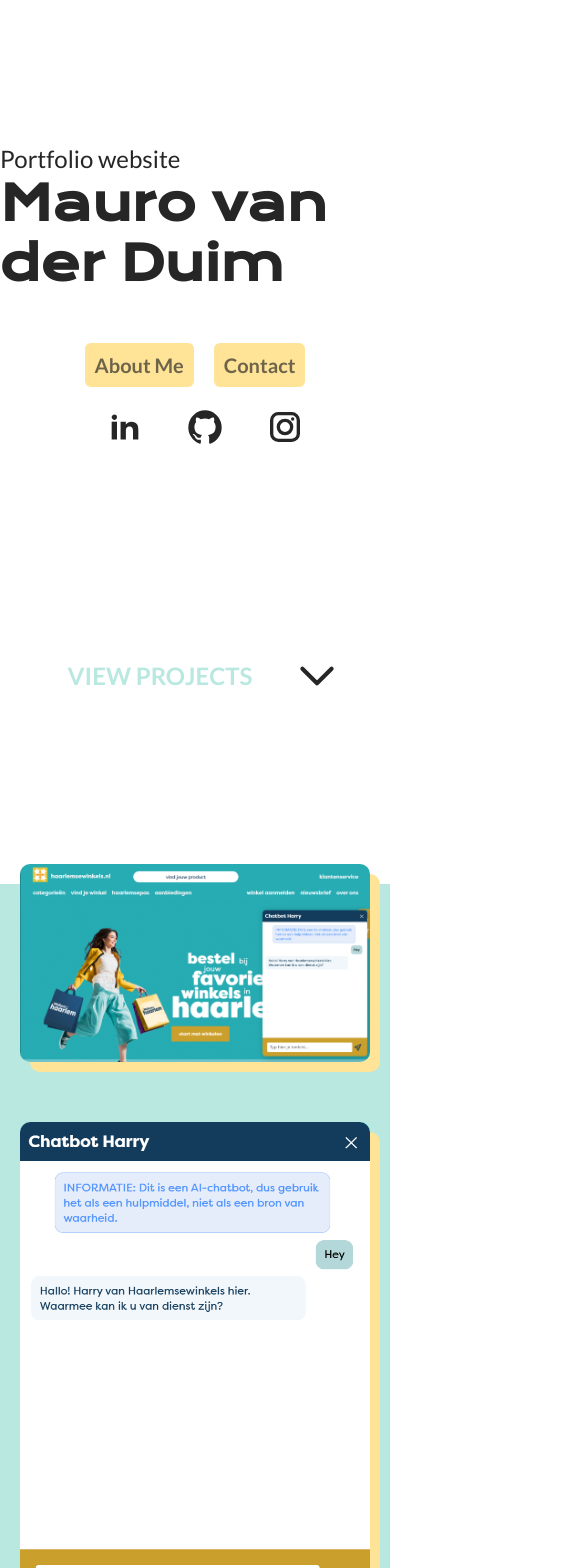
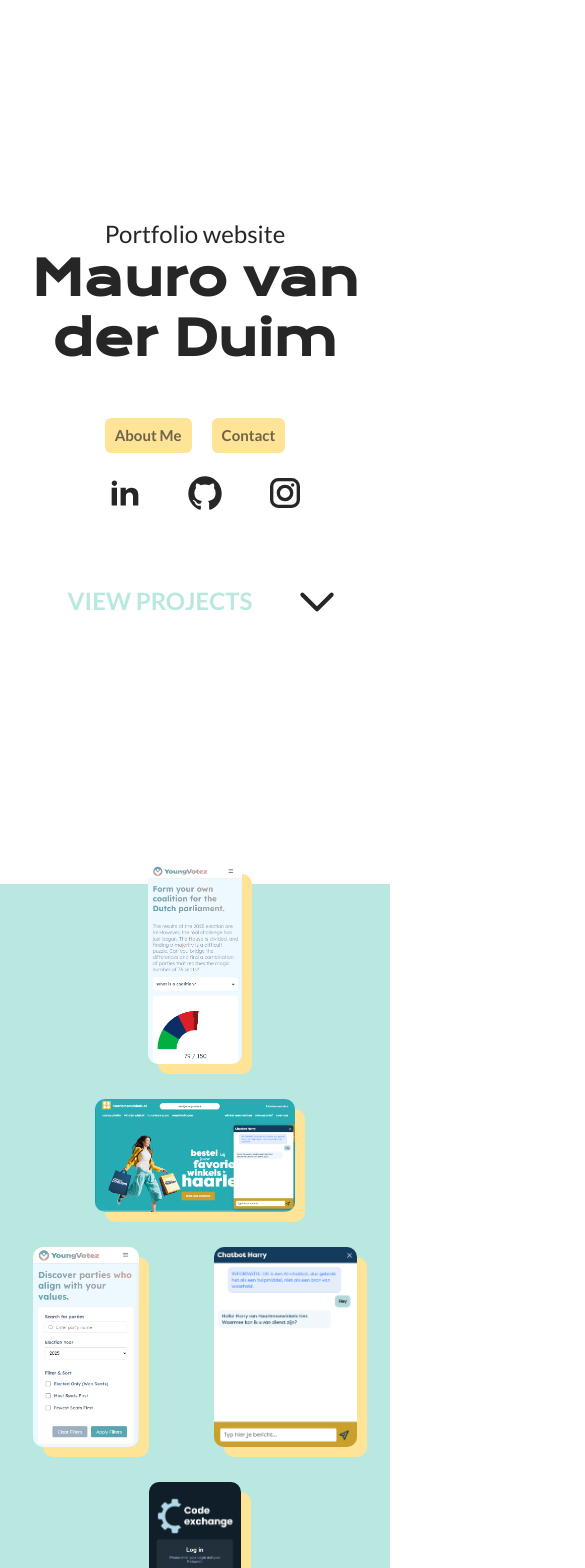
Before and after one commit to Maurozi/Portfolio, a React (Vite) app: page / in a window 390 px wide. Shown: the top 1568 px of the page, 585 px wide, since content can reach past the window. Built offline with nearby package versions, Linux system fonts and the light colour scheme; a web font is replaced by a local one.

Commit message:
feat: enhance Home page with new button styles, project images, and contact form

```diff
--- a/src/pages/Home.css
+++ b/src/pages/Home.css
@@ -1,4 +1,36 @@
 /* HERO */
+button {
+    display: inline-flex;
+    align-items: center;
+    justify-content: center;
+    gap: 8px;
+    padding: 10px;
+    font-size: clamp(15px, 2.5vw, 20px);
+    line-height: 1;
+    outline: none;
+    border: none;
+    border-radius: 6px;
+    font-weight: 600;
+    background-color: #FFE396;
+    color: #262626ab;
+    transition: all 0.3s ease;
+    text-align: center;
+}
+
+button svg {
+    display: block;
+    width: 1.15em;
+    height: 1.15em;
+    flex-shrink: 0;
+    transition: all 0.3s ease;
+    padding: 0;
+    margin: 0;
+}
+
+button:hover {
+    cursor: pointer;
+    background-color: #fdefc7;
+}
 
 .home {
     font-family: "Lato", sans-serif;
@@ -16,12 +48,13 @@
 .hero-text {
     display: flex;
     flex-direction: column;
-    align-items: start;
+    align-items: center;
     justify-content: center;
-    margin-bottom: 200px;
+    margin-bottom: clamp(60px, 5vw, 200px);
 }
 
 .hero-text h1 {
+    text-align: center;
     font-family: "Krona One", sans-serif;
     font-size: clamp(3rem, 8vw, 7.5rem);
 }
@@ -38,23 +71,6 @@
     justify-content: center;
     gap: 20px;
     margin-top: 50px;
-}
-
-.hero-buttons button {
-    padding: 10px;
-    font-size: 20px;
-    outline: none;
-    border: none;
-    border-radius: 6px;
-    font-weight: 600;
-    background-color: #FFE396;
-    color: #262626ab;
-    transition: all 0.3s ease;
-}
-
-.hero-buttons button:hover {
-    cursor: pointer;
-    background-color: #FFE396ab;
 }
 
 .socials-anchors {
@@ -116,6 +132,7 @@
 .home-projects {
     min-height: 100vh;
     background-color: #B9E8E0;
+    padding-bottom: 40px;
 }
 
 .project-list {
@@ -128,15 +145,88 @@
 }
 
 .project-list img {
-    max-width: auto;
-    max-height: 500px;
-    min-height: 100px;
-    min-width: 100px;
-    object-fit: contain;
+    object-fit: cover;
     border-radius: 10px;
     box-shadow: 10px 10px 0px #FFE396;
     transition: transform 0.3s ease, box-shadow 0.3s ease;
     margin-top: -40px;
+}
+
+.project-list img.portrait {
+    width: auto;
+    height: 500px;
+}
+
+.project-list img.landscape {
+    width: 1000px;
+    height: auto;
+}
+
+@media screen and (max-width: 1324px) {
+    .project-list {
+        gap: 70px;
+    }
+
+    .project-list img.portrait {
+        width: auto;
+        height: 500px;
+    }
+
+    .project-list img.landscape {
+        width: 600px;
+        height: auto;
+    }
+}
+
+/* Tablet screens */
+@media screen and (max-width: 1024px) {
+    .project-list {
+        gap: 70px;
+    }
+
+    .project-list img.portrait {
+        width: auto;
+        height: 400px;
+    }
+
+    .project-list img.landscape {
+        width: 500px;
+        height: auto;
+    }
+}
+
+/* Mobile screens */
+@media screen and (max-width: 768px) {
+    .project-list {
+        gap: 75px;
+    }
+
+    .project-list img.portrait {
+        width: auto;
+        height: 300px;
+    }
+
+    .project-list img.landscape {
+        width: 300px;;
+        height: auto;
+    }
+}
+
+/* Extra small screens */
+@media screen and (max-width: 480px) {
+    .project-list {
+        gap: 75px;
+    }
+
+    .project-list img.portrait {
+        width: auto;
+        height: 200px;
+    }
+
+    .project-list img.landscape {
+        width: 200px;;
+        height: auto;
+    }
 }
 
 /* ABOUT ME */
@@ -191,3 +281,85 @@
     max-width: 1000px;
     margin-left: 20px;
 }
+
+/* CONTACT */
+
+.contact {
+    min-height: 100vh;
+    display: flex;
+    flex-direction: column;
+    align-items: start;
+    justify-content: start;
+    padding: 40px;
+    background-color: #262626;
+    color: #FFFFFF;
+}
+
+.contact h1 {
+    font-family: "Krona One", sans-serif;
+    font-size: clamp(2.5rem, 6vw, 5rem);
+}
+
+.contact p {
+    font-size: clamp(1.25rem, 2.5vw, 2.0rem);
+}
+
+.contact-form {
+    display: flex;
+    flex-direction: column;
+    align-items: start;
+    justify-content: center;
+    gap: 50px;
+    margin-top: 40px;
+}
+
+.contact-information {
+    display: flex;
+    flex-direction: row;
+    align-items: start;
+    justify-content: center;
+    gap: 20px;
+}
+
+.contact-information input {
+    padding: 10px;
+    font-size: clamp(15px, 2.5vw, 20px);
+    outline: none;
+    border: none;
+    border-radius: 6px;
+    width: 300px;
+}
+
+.contact-form textarea {
+    padding: 10px;
+    font-size: clamp(15px, 2.5vw, 20px);
+    outline: none;
+    border: none;
+    border-radius: 6px;
+    width: 100%;
+    height: 200px;
+}
+
+.contact-socials {
+    display: flex;
+    flex-direction: row;
+    flex-wrap: wrap;
+    align-items: center;
+    justify-content: center;
+    gap: 40px;
+    margin-top: 50px;
+}
+
+.contact-socials a {
+    color: #FFE396;
+}
+
+.contact-socials a:hover {
+    color: #fdefc7;
+}
+
+.contact-socials a svg {
+    width: 40px;
+    height: auto;
+    transition: all 0.3s ease;
+}
--- a/src/pages/Home.jsx
+++ b/src/pages/Home.jsx
@@ -1,6 +1,13 @@
 import { useRef } from "react"
 import "./Home.css"
 import { motion as Motion } from "motion/react"
+import yvPhone1 from "../assets/YV-phone1.png"
+import yvPhone2 from "../assets/YV-phone2.png"
+import chatbotBanner from "../assets/Chatbot-banner.png"
+import chatbotChat from "../assets/Chatbot-chat.png"
+import ceBanner from "../assets/CE-banner.png"
+import cePhone1 from "../assets/CE-phone1.png"
+import diplomaImage from "../assets/Diploma.png"
 
 function Home() {
   const projectsRef = useRef(null)
@@ -36,6 +43,9 @@ function Home() {
       transition: { duration: 0.4, ease: "easeOut" } // slower child pop-up
     }
   }
+
+  const projectHover = { scale: 1.03 }
+  const projectHoverTransition = { duration: 0.1, ease: "ease" }
 
   return (
     <section className="home" >
@@ -88,12 +98,12 @@ function Home() {
 
       <Motion.div className="home-projects" ref={projectsRef} variants={fadeUp} initial="hidden" whileInView="show" viewport={{ once: true, amount: 0.3 }}>
         <div className="project-list">
-          <Motion.img src="../src/assets/Chatbot-banner.png" alt="Project Image" variants={childFadeUp} />
-          <Motion.img src="../src/assets/Chatbot-chat.png" alt="Project Image" variants={childFadeUp} />
-          <Motion.img src="../src/assets/YV-phone2.png" alt="Project Image" variants={childFadeUp} />
-          <Motion.img src="../src/assets/CE-banner.png" alt="Project Image" variants={childFadeUp} />
-          <Motion.img src="../src/assets/CE-phone1.png" alt="Project Image" variants={childFadeUp} />
-          <Motion.img src="../src/assets/YV-phone1.png" alt="Project Image" variants={childFadeUp} />
+          <Motion.img className="project-image portrait project-yv-primary" src={yvPhone1} alt="Project Image" variants={childFadeUp} whileHover={projectHover} transition={projectHoverTransition} />
+          <Motion.img className="project-image landscape project-chat-banner" src={chatbotBanner} alt="Project Image" variants={childFadeUp} whileHover={projectHover} transition={projectHoverTransition} />
+          <Motion.img className="project-image portrait project-yv-secondary" src={yvPhone2} alt="Project Image" variants={childFadeUp} whileHover={projectHover} transition={projectHoverTransition} />
+          <Motion.img className="project-image portrait project-chat-card" src={chatbotChat} alt="Project Image" variants={childFadeUp} whileHover={projectHover} transition={projectHoverTransition} />
+          <Motion.img className="project-image portrait project-codeexchange-phone" src={cePhone1} alt="Project Image" variants={childFadeUp} whileHover={projectHover} transition={projectHoverTransition} />
+          <Motion.img className="project-image landscape project-codeexchange-banner" src={ceBanner} alt="Project Image" variants={childFadeUp} whileHover={projectHover} transition={projectHoverTransition} />
         </div>
       </Motion.div>
 
@@ -110,8 +120,43 @@ function Home() {
             <li>Design & Code: I take projects from Figma designs to fully deployed applications.</li>
             <li>Clear Communication: I’m great at explaining technical "code talk" in simple language that anyone can understand.</li>
           </ul>
+          <button>Download resume <svg class="w-6 h-6 text-gray-800 dark:text-white" aria-hidden="true" xmlns="http://www.w3.org/2000/svg" width="24" height="24" fill="currentColor" viewBox="0 0 24 24">
+            <path fill-rule="evenodd" d="M13 11.15V4a1 1 0 1 0-2 0v7.15L8.78 8.374a1 1 0 1 0-1.56 1.25l4 5a1 1 0 0 0 1.56 0l4-5a1 1 0 1 0-1.56-1.25L13 11.15Z" clip-rule="evenodd" />
+            <path fill-rule="evenodd" d="M9.657 15.874 7.358 13H5a2 2 0 0 0-2 2v4a2 2 0 0 0 2 2h14a2 2 0 0 0 2-2v-4a2 2 0 0 0-2-2h-2.358l-2.3 2.874a3 3 0 0 1-4.685 0ZM17 16a1 1 0 1 0 0 2h.01a1 1 0 1 0 0-2H17Z" clip-rule="evenodd" />
+          </svg>
+          </button>
         </Motion.div>
-        <img src="../src/assets/Diploma.png" alt="Diploma" />
+        <img src={diplomaImage} alt="Diploma" />
+      </Motion.div>
+
+      <Motion.div className="contact" variants={childFadeUp} initial="hidden" whileInView="show" viewport={{ once: true, amount: 0.3 }}>
+        <h1>Contact</h1>
+        <Motion.div className="contact-form" variants={childFadeUp} initial="hidden" whileInView="show" viewport={{ once: true, amount: 0.3 }}>
+          <p>Feel free to reach out! I’m always open to discussing new projects, creative ideas, or opportunities to be part of your visions.</p>
+          <div className="contact-information">
+            <input type="text" placeholder="Your name" />
+            <input type="email" placeholder="Your email" />
+          </div>
+          <textarea type="text" placeholder="Message" />
+          <button>Send <svg class="w-6 h-6 text-gray-800 dark:text-white" aria-hidden="true" xmlns="http://www.w3.org/2000/svg" width="24" height="24" fill="currentColor" viewBox="0 0 24 24">
+            <path fill-rule="evenodd" d="M12 2a1 1 0 0 1 .932.638l7 18a1 1 0 0 1-1.326 1.281L13 19.517V13a1 1 0 1 0-2 0v6.517l-5.606 2.402a1 1 0 0 1-1.326-1.281l7-18A1 1 0 0 1 12 2Z" clip-rule="evenodd" />
+          </svg>
+          </button>
+        </Motion.div>
+        <div className="contact-socials">
+          <a href="https://www.linkedin.com/in/mauro-van-der-duim-79770b3b9"><svg class="w-6 h-6 text-gray-800 dark:text-white" aria-hidden="true" xmlns="http://www.w3.org/2000/svg" width="24" height="24" fill="currentColor" viewBox="0 0 24 24">
+            <path fill-rule="evenodd" d="M12.51 8.796v1.697a3.738 3.738 0 0 1 3.288-1.684c3.455 0 4.202 2.16 4.202 4.97V19.5h-3.2v-5.072c0-1.21-.244-2.766-2.128-2.766-1.827 0-2.139 1.317-2.139 2.676V19.5h-3.19V8.796h3.168ZM7.2 6.106a1.61 1.61 0 0 1-.988 1.483 1.595 1.595 0 0 1-1.743-.348A1.607 1.607 0 0 1 5.6 4.5a1.601 1.601 0 0 1 1.6 1.606Z" clip-rule="evenodd" />
+            <path d="M7.2 8.809H4V19.5h3.2V8.809Z" />
+          </svg></a>
+          <a href="https://github.com/Maurozi"><svg class="w-6 h-6 text-gray-800 dark:text-white" aria-hidden="true" xmlns="http://www.w3.org/2000/svg" width="24" height="24" fill="currentColor" viewBox="0 0 24 24">
+            <path fill-rule="evenodd" d="M12.006 2a9.847 9.847 0 0 0-6.484 2.44 10.32 10.32 0 0 0-3.393 6.17 10.48 10.48 0 0 0 1.317 6.955 10.045 10.045 0 0 0 5.4 4.418c.504.095.683-.223.683-.494 0-.245-.01-1.052-.014-1.908-2.78.62-3.366-1.21-3.366-1.21a2.711 2.711 0 0 0-1.11-1.5c-.907-.637.07-.621.07-.621.317.044.62.163.885.346.266.183.487.426.647.71.135.253.318.476.538.655a2.079 2.079 0 0 0 2.37.196c.045-.52.27-1.006.635-1.37-2.219-.259-4.554-1.138-4.554-5.07a4.022 4.022 0 0 1 1.031-2.75 3.77 3.77 0 0 1 .096-2.713s.839-.275 2.749 1.05a9.26 9.26 0 0 1 5.004 0c1.906-1.325 2.74-1.05 2.74-1.05.37.858.406 1.828.101 2.713a4.017 4.017 0 0 1 1.029 2.75c0 3.939-2.339 4.805-4.564 5.058a2.471 2.471 0 0 1 .679 1.897c0 1.372-.012 2.477-.012 2.814 0 .272.18.592.687.492a10.05 10.05 0 0 0 5.388-4.421 10.473 10.473 0 0 0 1.313-6.948 10.32 10.32 0 0 0-3.39-6.165A9.847 9.847 0 0 0 12.007 2Z" clip-rule="evenodd" />
+          </svg>
+          </a>
+          <a href="https://www.instagram.com/maurovanderduim/"><svg class="w-6 h-6 text-gray-800 dark:text-white" aria-hidden="true" xmlns="http://www.w3.org/2000/svg" width="24" height="24" fill="none" viewBox="0 0 24 24">
+            <path fill="currentColor" fill-rule="evenodd" d="M3 8a5 5 0 0 1 5-5h8a5 5 0 0 1 5 5v8a5 5 0 0 1-5 5H8a5 5 0 0 1-5-5V8Zm5-3a3 3 0 0 0-3 3v8a3 3 0 0 0 3 3h8a3 3 0 0 0 3-3V8a3 3 0 0 0-3-3H8Zm7.597 2.214a1 1 0 0 1 1-1h.01a1 1 0 1 1 0 2h-.01a1 1 0 0 1-1-1ZM12 9a3 3 0 1 0 0 6 3 3 0 0 0 0-6Zm-5 3a5 5 0 1 1 10 0 5 5 0 0 1-10 0Z" clip-rule="evenodd" />
+          </svg>
+          </a>
+        </div>
       </Motion.div>
 
     </section >
```
